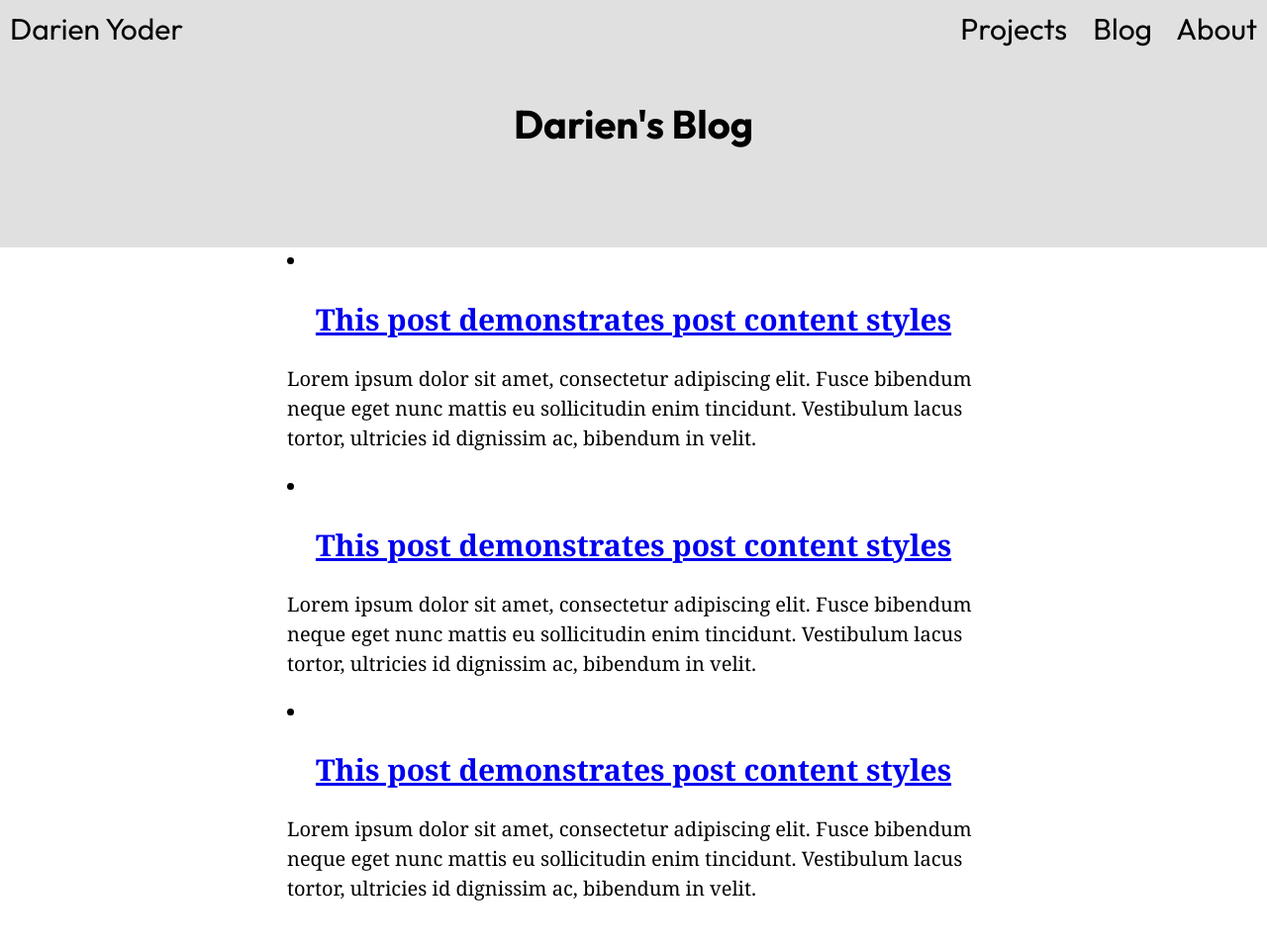
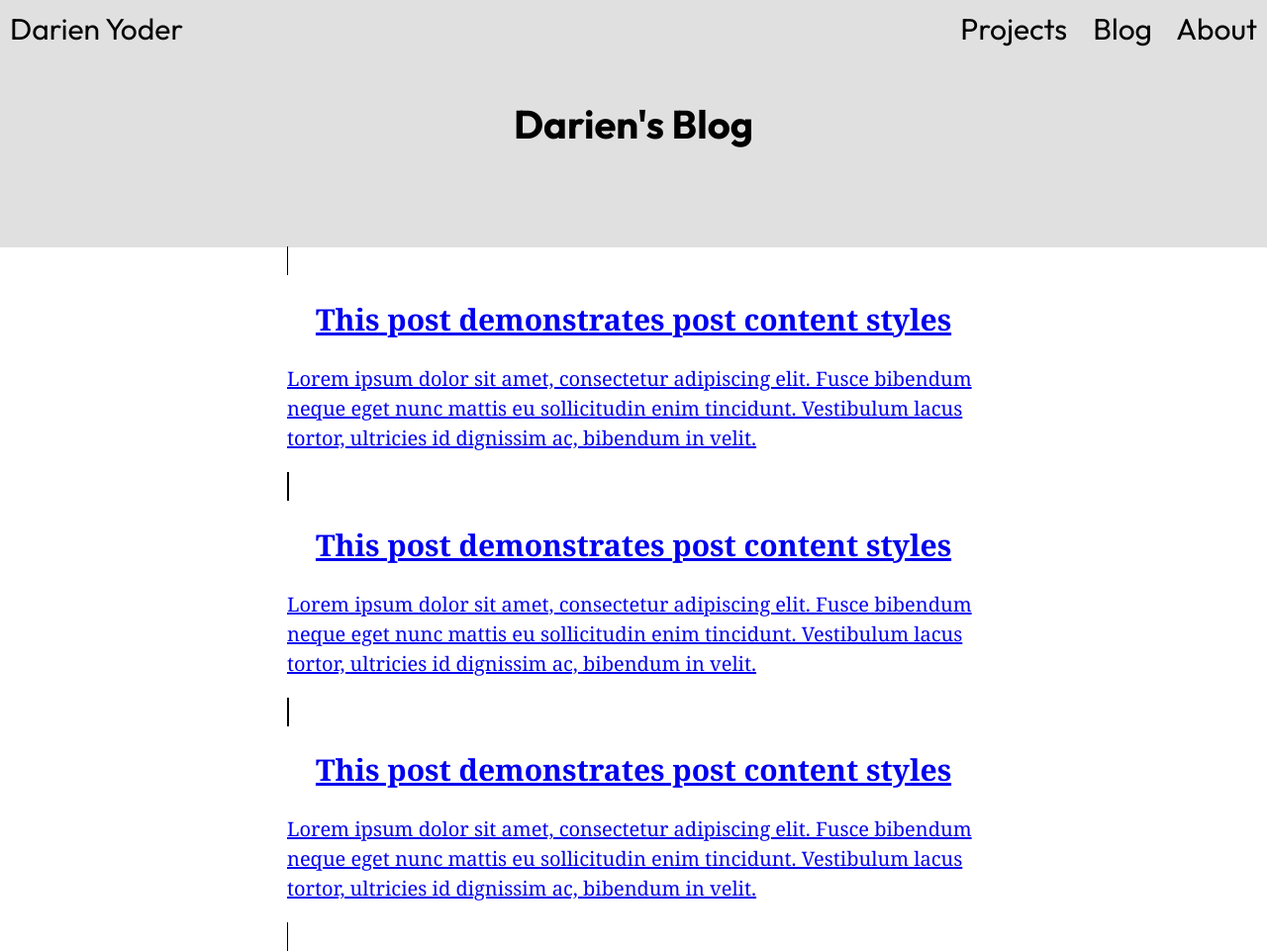
Before and after one commit to darienyoder/darienyoder.github.io, a Jekyll site: the page built from blog.md, in a window 1280 px wide. Shown: the whole page at 99% size. Built offline with Jekyll 4.4.1, drawn with Linux system fonts in a browser that asks for light colours; before the commit the page ends 933 px from its top, so only the background shows below that.

Commit message:
Post entry formatting

```diff
--- a/_layouts/blog.html
+++ b/_layouts/blog.html
@@ -11,10 +11,10 @@
     <main id="post-content">
         <div id="post-margin">
             {% for post in site.posts %}
-                <li>
-                    <h2><a href="{{ post.url }}">{{ post.title }}</a></h2>
-                    {{ post.excerpt }}
-                </li>
+                <a class="post-entry" href="{{ post.url }}">
+                    <h2>{{ post.title }}</h2>
+                    <p>{{ post.excerpt }}</p>
+                </a>
             {% endfor %}
         </div>
     </main>
--- a/_sass/post.scss
+++ b/_sass/post.scss
@@ -1,4 +1,8 @@
 @import url('https://fonts.googleapis.com/css2?family=Noto+Serif:ital,wdth,wght@0,62.5..100,100..900;1,62.5..100,100..900&display=swap');
+
+.post-entry {
+    border: 1px solid black;
+}
 
 #post-header {
     width: 100%;
```
